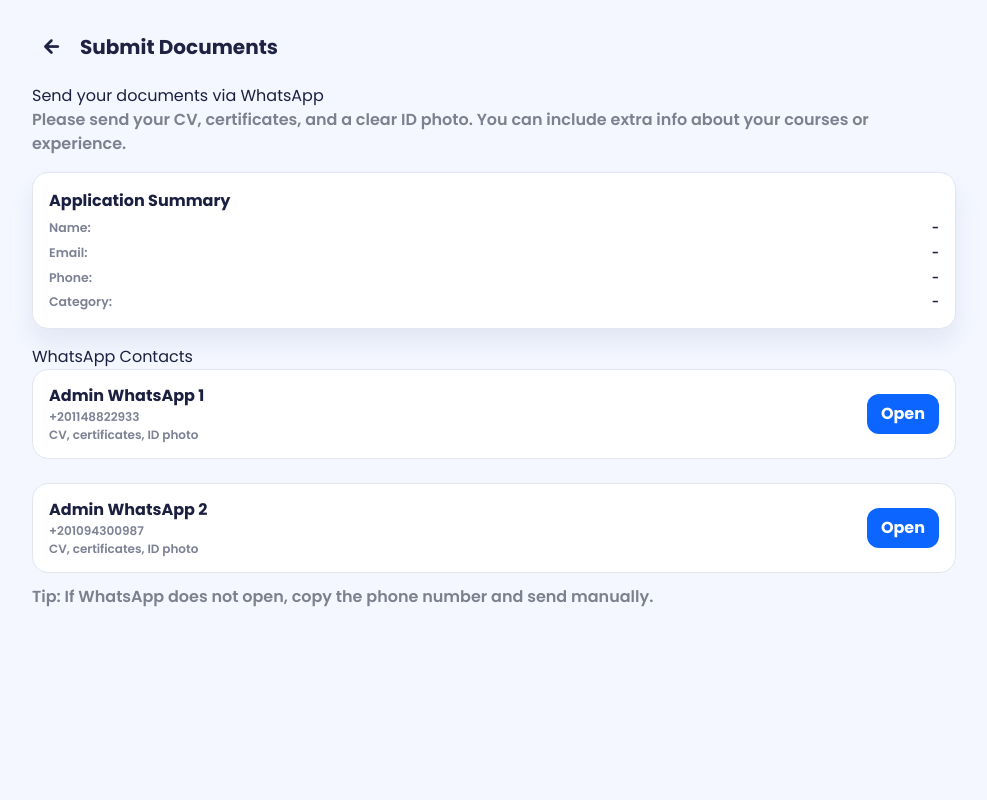
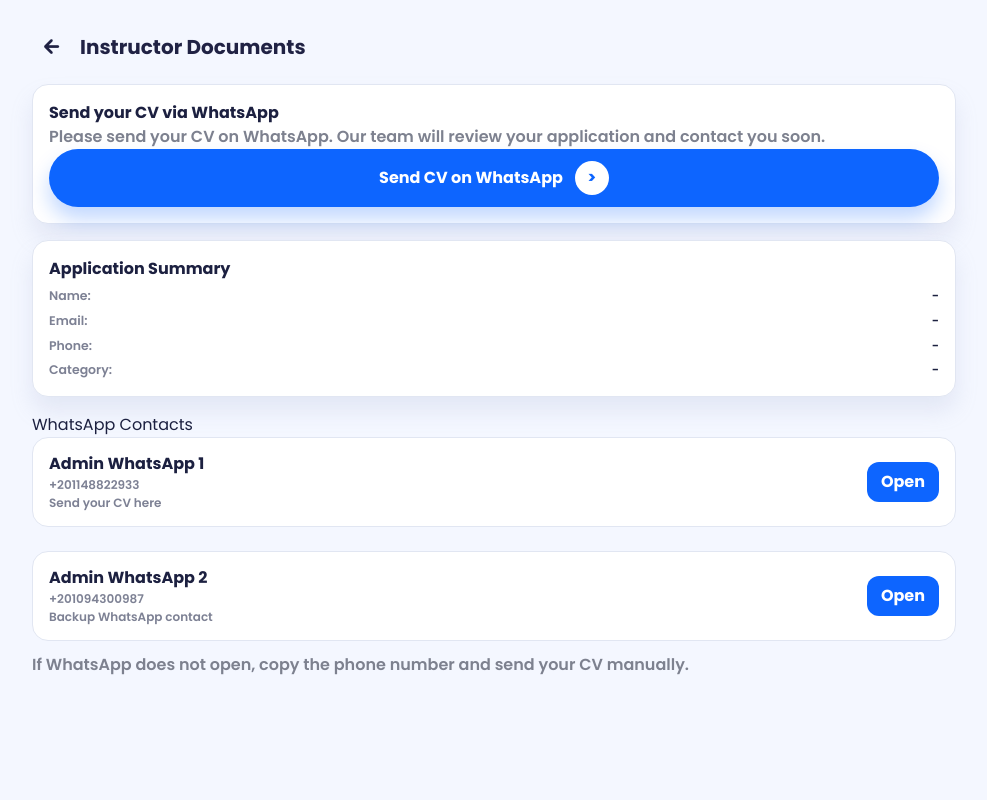
Before and after one commit to Fares-ayman88/LevelUP, a React (Vite) app: page /instructor-documents in a window 1280 px wide. Shown: the top 800 px of the page, without its empty margins (146-1133 px from the left). Built offline with nearby package versions, Linux system fonts and the light colour scheme; no server answers; what @heroui/react would draw is missing.

Commit message:
Update instructor WhatsApp CV flow

```diff
--- a/src/pages/InstructorDocuments.jsx
+++ b/src/pages/InstructorDocuments.jsx
@@ -4,8 +4,8 @@
 import Toast from '../components/Toast.jsx';
 
 const CONTACTS = [
-  { title: 'Admin WhatsApp 1', phone: '+201148822933', subtitle: 'CV, certificates, ID photo' },
-  { title: 'Admin WhatsApp 2', phone: '+201094300987', subtitle: 'CV, certificates, ID photo' },
+  { title: 'Admin WhatsApp 1', phone: '+201148822933', subtitle: 'Send your CV here' },
+  { title: 'Admin WhatsApp 2', phone: '+201094300987', subtitle: 'Backup WhatsApp contact' },
 ];
 
 const sanitizePhone = (value = '') => value.replace(/\D/g, '');
@@ -21,7 +21,7 @@
   if (data.experienceYears) lines.push(`Experience: ${data.experienceYears} years`);
   if (data.coursesTaken) lines.push(`Courses: ${data.coursesTaken}`);
   if (data.notes) lines.push(`Notes: ${data.notes}`);
-  lines.push('Attached: CV, certificates, ID photo.');
+  lines.push('I will send my CV in this chat. Please review my application and contact me soon.');
   return lines.join('\n');
 };
 
@@ -39,6 +39,7 @@
       coursesTaken: '',
       experienceYears: '',
       notes: '',
+      submitted: false,
     };
   }, [location.state]);
 
@@ -59,14 +60,21 @@
           <button type="button" className="icon-btn" onClick={() => navigate(-1)}>
             <span className="material-icons-round icon-btn__arrow" aria-hidden>arrow_back</span>
           </button>
-          <h2>Submit Documents</h2>
+          <h2>Instructor Documents</h2>
         </div>
 
-        <h3>Send your documents via WhatsApp</h3>
-        <p className="muted">
-          Please send your CV, certificates, and a clear ID photo. You can include extra info about your
-          courses or experience.
-        </p>
+        <div className="summary-card">
+          <strong>
+            {data.submitted ? 'Application submitted successfully' : 'Send your CV via WhatsApp'}
+          </strong>
+          <p className="muted">
+            Please send your CV on WhatsApp. Our team will review your application and contact you soon.
+          </p>
+          <button type="button" className="primary-pill" onClick={() => handleOpen(CONTACTS[0])}>
+            <span>Send CV on WhatsApp</span>
+            <span className="primary-pill__arrow">&gt;</span>
+          </button>
+        </div>
 
         <div className="summary-card">
           <strong>Application Summary</strong>
@@ -98,7 +106,7 @@
             </div>
           ))}
         </div>
-        <p className="muted">Tip: If WhatsApp does not open, copy the phone number and send manually.</p>
+        <p className="muted">If WhatsApp does not open, copy the phone number and send your CV manually.</p>
       </div>
       <Toast message={message} onClose={() => setMessage('')} />
     </div>
--- a/src/pages/InstructorRegistration.jsx
+++ b/src/pages/InstructorRegistration.jsx
@@ -31,8 +31,7 @@
     }
     setLoading(true);
     try {
-      const request = await submitInstructorRequest({
-        user,
+      const submittedData = {
         name: name.trim(),
         email: email.trim(),
         phone: phone.trim(),
@@ -40,8 +39,18 @@
         coursesTaken: coursesTaken.trim(),
         experienceYears: experience.trim(),
         notes: notes.trim(),
+      };
+      const request = await submitInstructorRequest({
+        user,
+        ...submittedData,
       });
-      navigate('/instructor-documents', { state: request || {} });
+      navigate('/instructor-documents', {
+        state: {
+          ...submittedData,
+          ...(request || {}),
+          submitted: true,
+        },
+      });
     } catch (error) {
       setMessage(error?.message || 'Failed to submit request.');
     } finally {
@@ -97,7 +106,9 @@
           <span>{loading ? 'Submitting...' : 'Submit Application'}</span>
           <span className="primary-pill__arrow">&gt;</span>
         </button>
-        <p className="muted">By submitting, you agree to our Instructor Terms.</p>
+        <p className="muted">
+          After submitting, send your CV on WhatsApp so the admin team can review your application.
+        </p>
       </div>
       <Toast message={message} onClose={() => setMessage('')} />
     </div>
--- a/src/pages/Profile.jsx
+++ b/src/pages/Profile.jsx
@@ -90,9 +90,9 @@
     if (requestStatus === 'pending') {
       return {
         title: 'Instructor Request Submitted',
-        body: 'Your application is under review. Continue the flow by sending your CV, certificates, and ID photo to the admin team.',
+        body: 'Your application was submitted. Please send your CV on WhatsApp. Our team will review it and contact you soon.',
         badge: 'Pending Review',
-        action: 'Send Documents',
+        action: 'Send CV',
         tone: 'pending',
         route: '/instructor-documents',
       };
@@ -111,7 +111,7 @@
 
     return {
       title: 'Become an Instructor',
-      body: 'Share your expertise on LevelUp. Submit your teaching details, then send your documents for admin approval.',
+      body: 'Share your expertise on LevelUp. Submit your teaching details, then send your CV on WhatsApp for admin review.',
       badge: 'Open Request',
       action: 'Request Instructor Access',
       tone: 'default',
```
